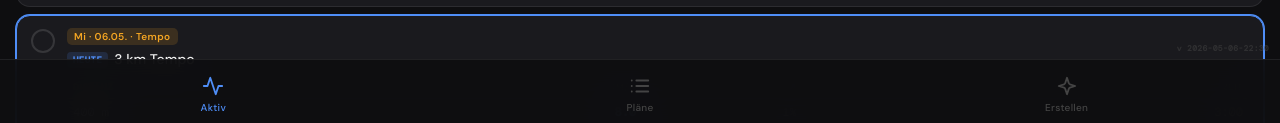
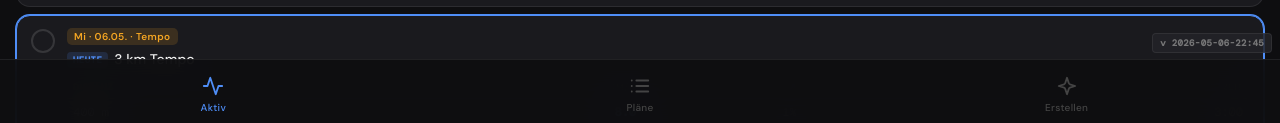
Before and after one commit to PMMKOCH/MyRunningApp, a plain HTML site: page index.html in a window 1280 px wide. Shown: the part 669-792 px from the top of the page. Drawn offline with nearby package versions, Linux system fonts and the light colour scheme.

Commit message:
Versions-Badge sichtbar aber dezent

```diff
--- a/index.html
+++ b/index.html
@@ -457,7 +457,7 @@ function icon(name, size = 18, opts = {}) {
 }
 
 // ─── Build-Version (manuell hochzählen bei Code-Push) ────────────────────
-const APP_VERSION = '2026-05-06-22:30';
+const APP_VERSION = '2026-05-06-22:45';
 
 // ─── State ───────────────────────────────────────────────────────────────
 let state = {
@@ -3128,7 +3128,7 @@ showScreen(state.lastScreen || 'tracker');
 
 // Build-Version-Indikator (klein, oben links — damit du sofort siehst welche Version läuft)
 const verBadge = document.createElement('div');
-verBadge.style.cssText = 'position:fixed;bottom:calc(var(--tab-h) + 4px);right:6px;z-index:90;font-family:DM Mono,monospace;font-size:8px;font-weight:600;color:var(--faint);background:transparent;padding:2px 5px;border-radius:3px;letter-spacing:0.04em;pointer-events:none;opacity:0.5';
+verBadge.style.cssText = 'position:fixed;bottom:calc(var(--tab-h) + 6px);right:8px;z-index:90;font-family:DM Mono,monospace;font-size:9px;font-weight:600;color:var(--muted);background:var(--surface2);padding:3px 7px;border-radius:4px;letter-spacing:0.04em;pointer-events:none;opacity:0.85;border:1px solid var(--border)';
 verBadge.textContent = 'v ' + APP_VERSION;
 document.body.appendChild(verBadge);
 </script>
```
